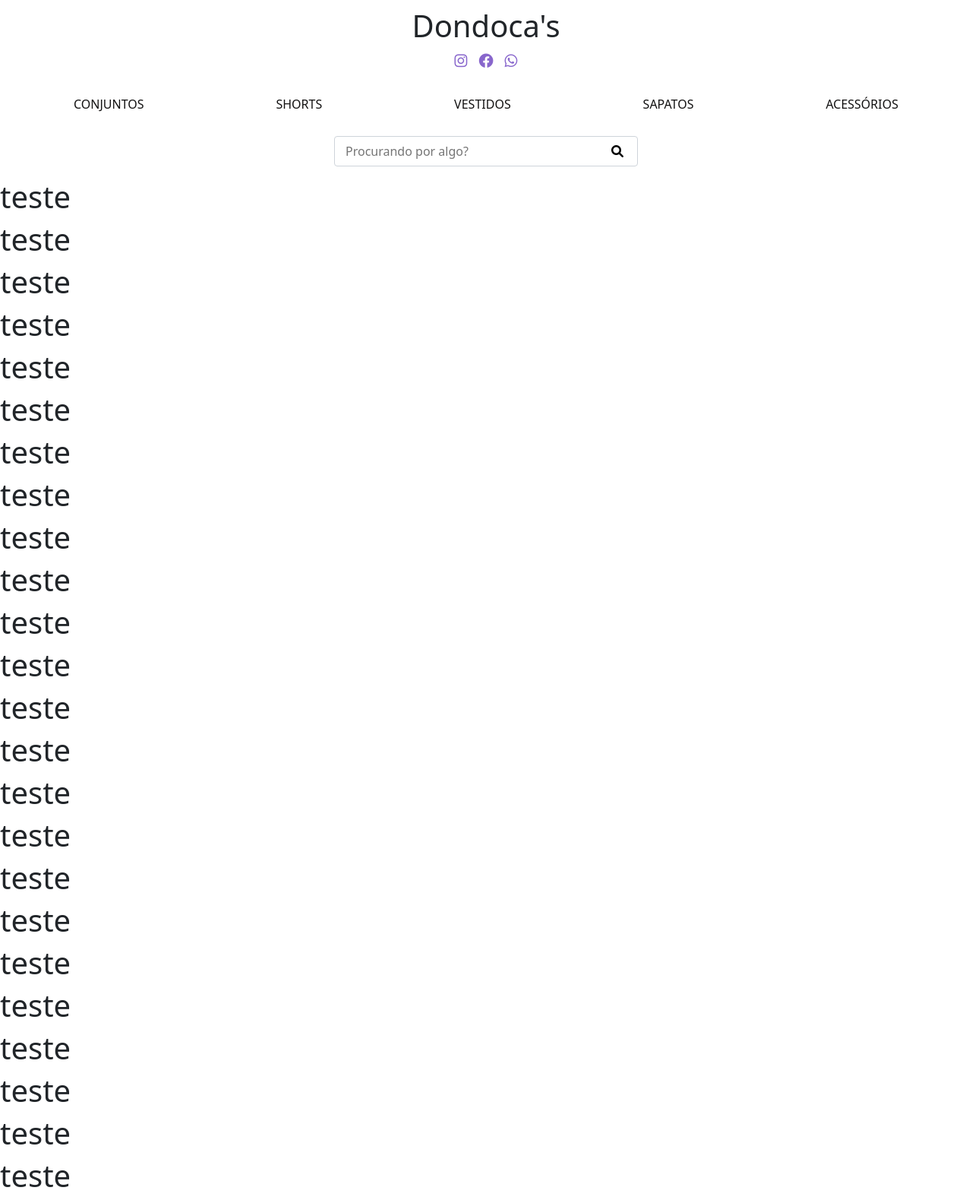
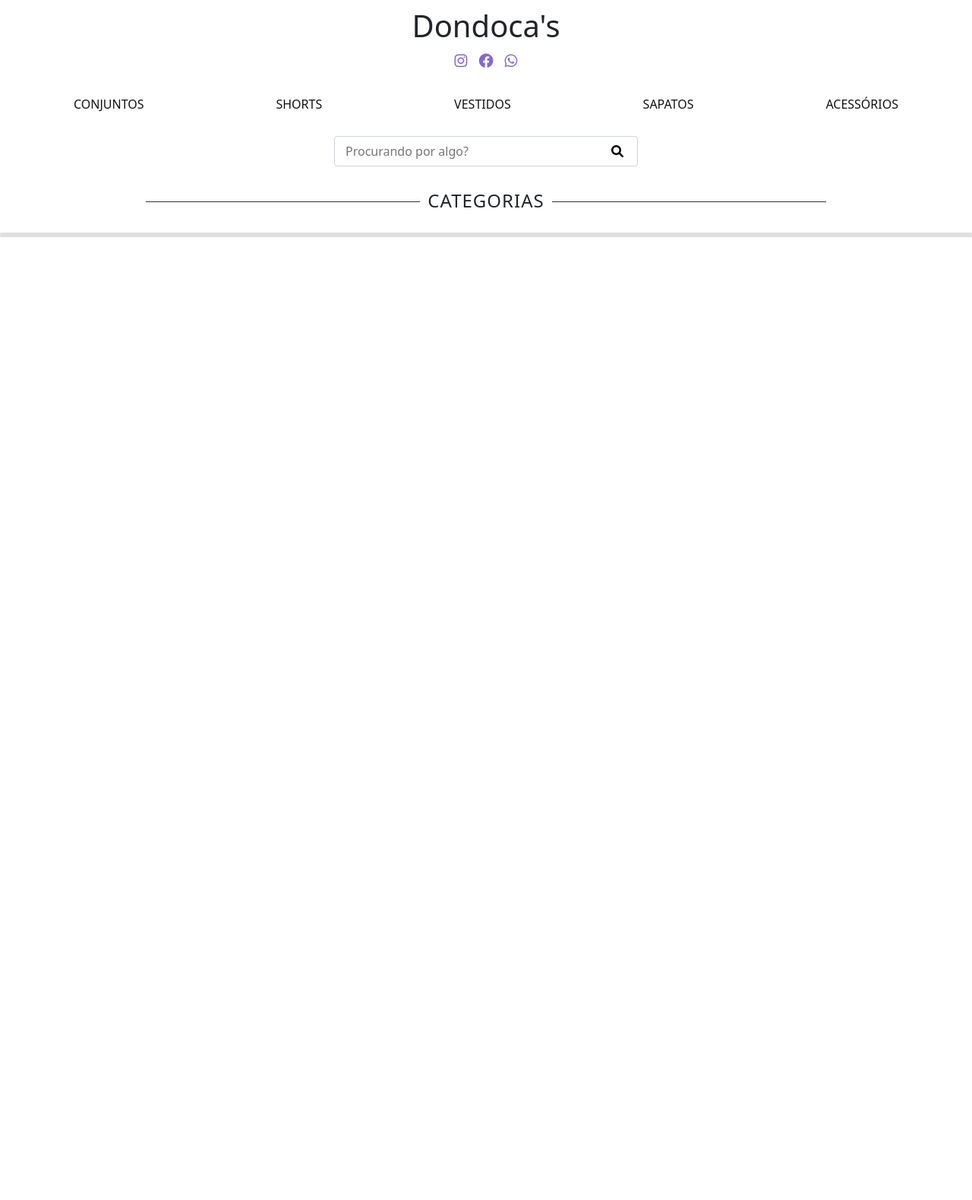
Before and after one commit to joaov-rizzardo/dondocas-ecommerce, a PHP site: page / in a window 1280 px wide. Shown: the whole page at 76% size. After the commit the page ends 312 px from the top, so only its background shows below. Run offline with PHP 8.4, Linux system fonts and the light colour scheme.

Commit message:
Inicio de criação da tela principal

```diff
--- a/app/views/home.php
+++ b/app/views/home.php
@@ -1,35 +1,43 @@
 <!DOCTYPE html>
 <html lang="pt-br">
+
 <head>
     <meta charset="UTF-8">
     <meta http-equiv="X-UA-Compatible" content="IE=edge">
     <meta name="viewport" content="width=device-width, initial-scale=1.0">
+    <link rel="stylesheet" href="css/main.css">
+</head>
 
-</head>
 <body>
-    <h1>teste</h1>
-    <h1>teste</h1>
-    <h1>teste</h1>
-    <h1>teste</h1>
-    <h1>teste</h1>
-    <h1>teste</h1>
-    <h1>teste</h1>
-    <h1>teste</h1>
-    <h1>teste</h1>
-    <h1>teste</h1>
-    <h1>teste</h1>
-    <h1>teste</h1>
-    <h1>teste</h1>
-    <h1>teste</h1>
-    <h1>teste</h1>
-    <h1>teste</h1>
-    <h1>teste</h1>
-    <h1>teste</h1>
-    <h1>teste</h1>
-    <h1>teste</h1>
-    <h1>teste</h1>
-    <h1>teste</h1>
-    <h1>teste</h1>
-    <h1>teste</h1>
+    <main>
+        <section id="categorias">
+
+            <div id="titulo">
+                <div class="titulo">
+                    <span>
+                        categorias
+                    </span>
+                </div>
+            </div>
+
+            <div id="div-cards">
+
+                <div class="card">
+
+                </div>
+
+                <div class="card">
+
+                </div>
+
+                <div class="card">
+
+                </div>
+
+            </div>
+
+        </section>
+    </main>
 </body>
+
 </html>
--- a/app/views/navbar.php
+++ b/app/views/navbar.php
@@ -48,6 +48,17 @@
             <hr>
             <a href="">Acessórios</a>
             <hr>
+            <hr>
+            <a href="">Conjuntos</a>
+            <hr>
+            <a href="">Shorts</a>
+            <hr>
+            <a href="">Vestidos</a>
+            <hr>
+            <a href="">Sapatos</a>
+            <hr>
+            <a href="">Acessórios</a>
+            <hr>
         </section>
 
 
--- a/css/home.css
+++ /dev/null
@@ -1,3 +0,0 @@
-
-
-/*# sourceMappingURL=home.css.map */
--- /dev/null
+++ b/css/main.css
@@ -0,0 +1,30 @@
+div.titulo {
+  height: 1px;
+  background-color: #333;
+  text-align: center;
+  width: 70%;
+}
+
+div.titulo span {
+  background-color: #fff;
+  position: relative;
+  top: -0.8em;
+  padding: 0 10px;
+  font-size: 24px;
+  text-transform: uppercase;
+  letter-spacing: 1px;
+}
+
+section#categorias {
+  margin-top: 30px;
+}
+section#categorias div#titulo {
+  display: flex;
+  justify-content: center;
+}
+section#categorias div#div-cards {
+  margin-top: 40px;
+  width: 100vw;
+}
+
+/*# sourceMappingURL=main.css.map */
--- a/css/navbar.css
+++ b/css/navbar.css
@@ -95,6 +95,8 @@
   display: flex;
   flex-direction: column;
   align-items: center;
+  overflow-y: scroll !important;
+  z-index: 1;
   gap: 10px;
   position: fixed;
   opacity: 0;
--- a/index.php
+++ b/index.php
@@ -11,7 +11,6 @@
 <!-- JQUERY -->
 <script src="https://code.jquery.com/jquery-3.6.0.min.js" integrity="sha256-/xUj+3OJU5yExlq6GSYGSHk7tPXikynS7ogEvDej/m4=" crossorigin="anonymous"></script>
 
-<link rel="stylesheet" href="css/home.css">
 <?php
     require_once './app/models/routes.php';
 
--- /dev/null
+++ b/scss/main.scss
@@ -0,0 +1,31 @@
+div.titulo {
+    height: 1px;
+    background-color: #333;
+    text-align: center;
+    width: 70%;
+  }
+div.titulo span {
+    background-color: #fff;
+    position: relative;
+    top: -0.8em;
+    padding: 0 10px;
+    font-size: 24px;
+    text-transform: uppercase;
+    letter-spacing: 1px;
+}
+
+
+section#categorias{
+    margin-top: 30px;
+
+
+    div#titulo{
+        display: flex;
+        justify-content: center;
+    }
+
+    div#div-cards{
+        margin-top: 40px;
+        width: 100vw;
+    }
+}
--- a/scss/navbar.scss
+++ b/scss/navbar.scss
@@ -85,6 +85,7 @@
 
 }
 
+// Menu exibido em telas pequenas quando clicado no menu hamburguer
 #menufull{
     width: 100vw;
     height: 100vh;
@@ -92,6 +93,8 @@
     display: flex;
     flex-direction: column;
     align-items: center;
+    overflow-y: scroll!important;
+    z-index: 1;
     gap: 10px;
     position: fixed;
     opacity: 0;
```
Also changed, not shown: scss/home.scss (deleted), 3 other files.
